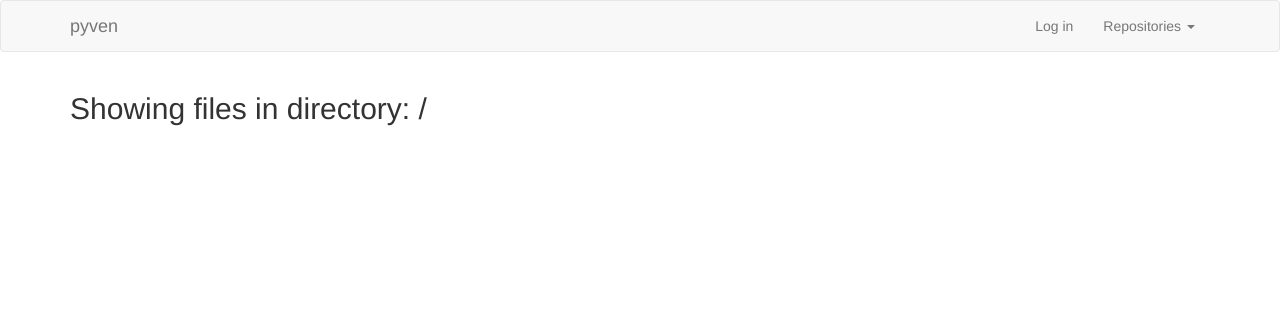
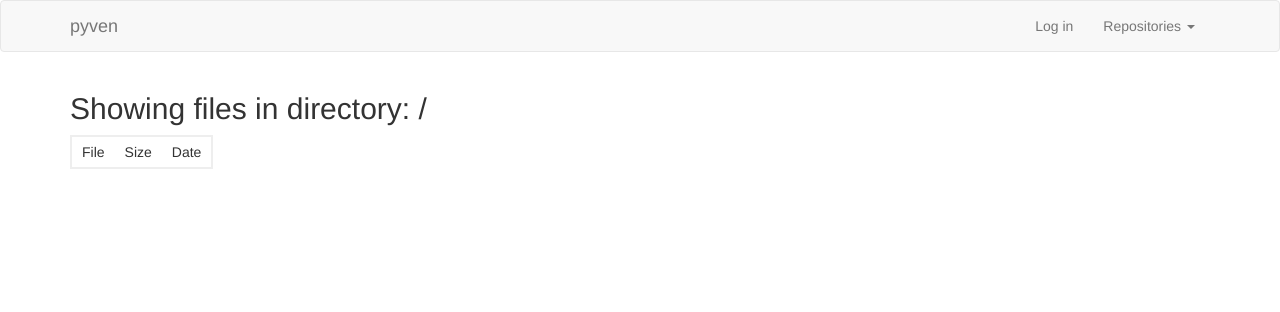
Before and after one commit to nickrobson/pyven, a Flask app: page /content/public/ in a window 1280 px wide. Shown: the top 312 px of the page. Run offline with Flask 2, Linux system fonts and the light colour scheme; some libraries are stand-ins or nearby versions.

Commit message:
Messing with the style, and changing up a few things. Also show file dates.

```diff
--- a/main.py
+++ b/main.py
@@ -69,7 +69,7 @@
 def get_file(repo, url=''):
     if '..' in url or url.startswith('/'):
         abort(404)
-    rep = repos[repo]
+    rep = repos.get(repo)
     if not rep:
         abort(404)
     fname = os.path.join(ARTIFACTS_DIR, repo, url)
@@ -100,9 +100,12 @@
                     info['type'] = 'directory'
                     info['name'] += '/'
                     info['link'] += '/'
+                    info['size'] = '-'
+                    info['date'] = '-'
                 elif os.path.isfile(fn):
                     info['type'] = 'file'
                     info['size'] = stat.st_size
+                    info['date'] = time.asctime(time.gmtime(stat.st_ctime))
                 files.append(info)
             files = sorted(files, key=lambda f: f['type'])
             if url != '/':
@@ -113,7 +116,9 @@
                     parent = ''
                 finfo = {
                             'name': '../',
-                            'link': url_for('.get_file', repo=repo, url=parent)
+                            'link': url_for('.get_file', repo=repo, url=parent),
+                            'size': '-',
+                            'date': '-'
                         }
                 if finfo['link'] != url_for('.get_file', repo=repo, url=''):
                     finfo['link'] += '/'
@@ -145,7 +150,7 @@
 
 @bp.route('/upload/<repo>/', methods=['GET', 'POST'])
 def upload(repo):
-    if not repos[repo]:
+    if not repos.get(repo):
         abort(404)
     if not session.get('username') or session.get('repo') != repo:
         return redirect(url_for('.login', repo=repo))
@@ -215,10 +220,10 @@
 
 @bp.route('/login/<repo>/', methods=['GET', 'POST'])
 def login(repo):
-    rep = repos[repo]
+    rep = repos.get(repo)
     if not rep:
         abort(404)
-    if session.get(repo) == repo:
+    if session.get('repo') == repo:
         return redirect(url_for('.get_file', repo=repo))
     if request.method == 'GET':
         return render_template('login.html')
--- a/static/css/style.css
+++ b/static/css/style.css
@@ -1,9 +1,17 @@
+.dirlist tr {
+    border: 2px solid #eee;
+}
+
+.dirlist thead td {
+    padding: 5px 10px;
+}
+
 .dirlist-file td {
-	padding: 5px 10px;
+    padding: 5px 10px;
 }
 .dirlist-file:nth-child(odd) {
     background-color: #eee;
 }
 .marginless {
-	margin: 0;
+    margin: 0;
 }
--- a/templates/dir.html
+++ b/templates/dir.html
@@ -3,10 +3,16 @@
 {% block body %}
     <h2>Showing files in directory: {{ dir }}</h2>
     <table class="dirlist">
+        <thead>
+            <td>File</td>
+            <td>Size</td>
+            <td>Date</td>
+        </thead>
         {% for info in files %}
             <tr class="dirlist-file">
                 <td><a href="{{ info.link }}">{{ info.name }}</a></td>
                 <td>{{ info.size }}</td>
+                <td>{{ info.date }}</td>
             </tr>
         {% endfor %}
     </table>
--- a/templates/error403.html
+++ b/templates/error403.html
@@ -2,5 +2,6 @@
 {% block title %}Forbidden | {{ config.name }}{% endblock %}
 {% block body %}
     <h2>It looks like you're not allowed to see this page.</h2>
+    <h4 class="gray">Click <a href="javascript:window.history.back()">here</a> to go back.</h4>
     <h4 class="gray">Click <a href="{{ url_for('main.get_index') }}">here</a> to go back to the home page.</h4>
 {% endblock %}
--- a/templates/error404.html
+++ b/templates/error404.html
@@ -2,5 +2,6 @@
 {% block title %}Page not Found | {{ config.name }}{% endblock %}
 {% block body %}
     <h2>It looks like you took a wrong turn.</h2>
+    <h4 class="gray">Click <a href="javascript:window.history.back()">here</a> to go back.</h4>
     <h4 class="gray">Click <a href="{{ url_for('main.get_index') }}">here</a> to go back to the home page.</h4>
 {% endblock %}
```
